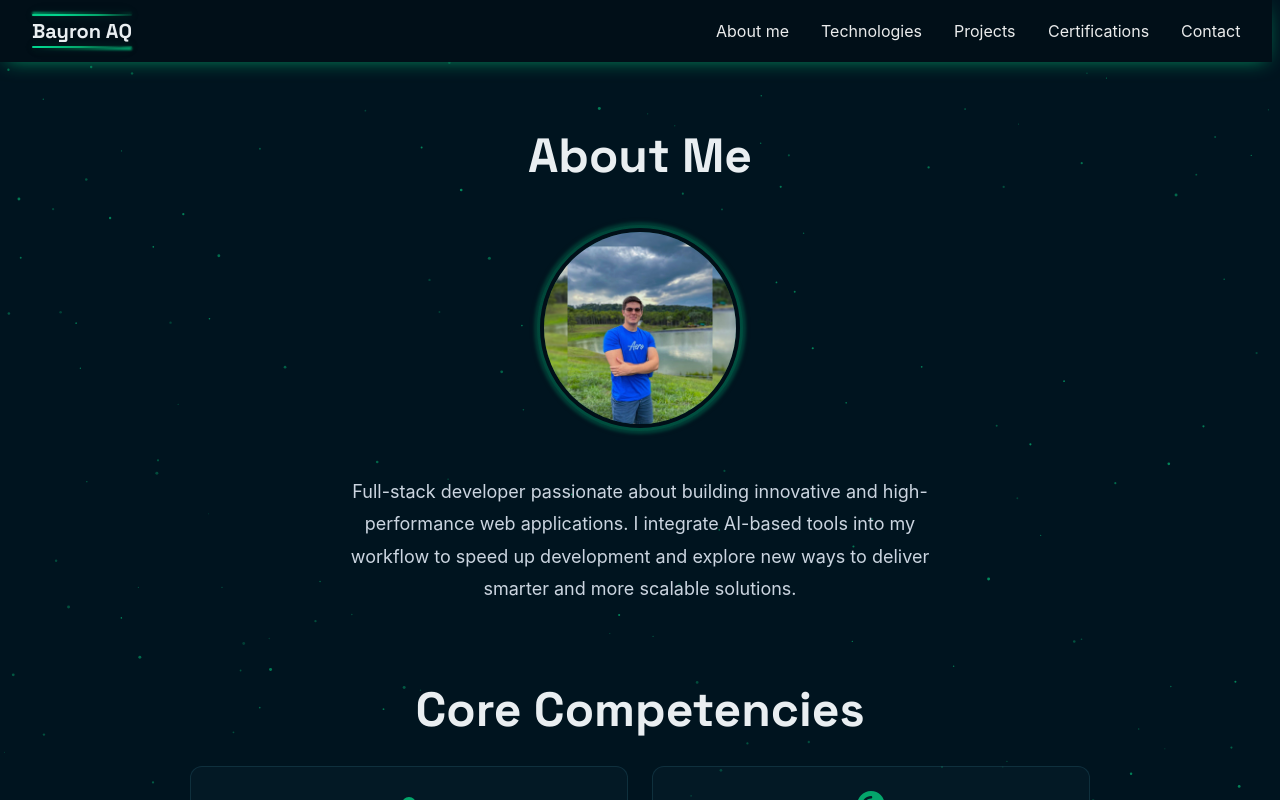
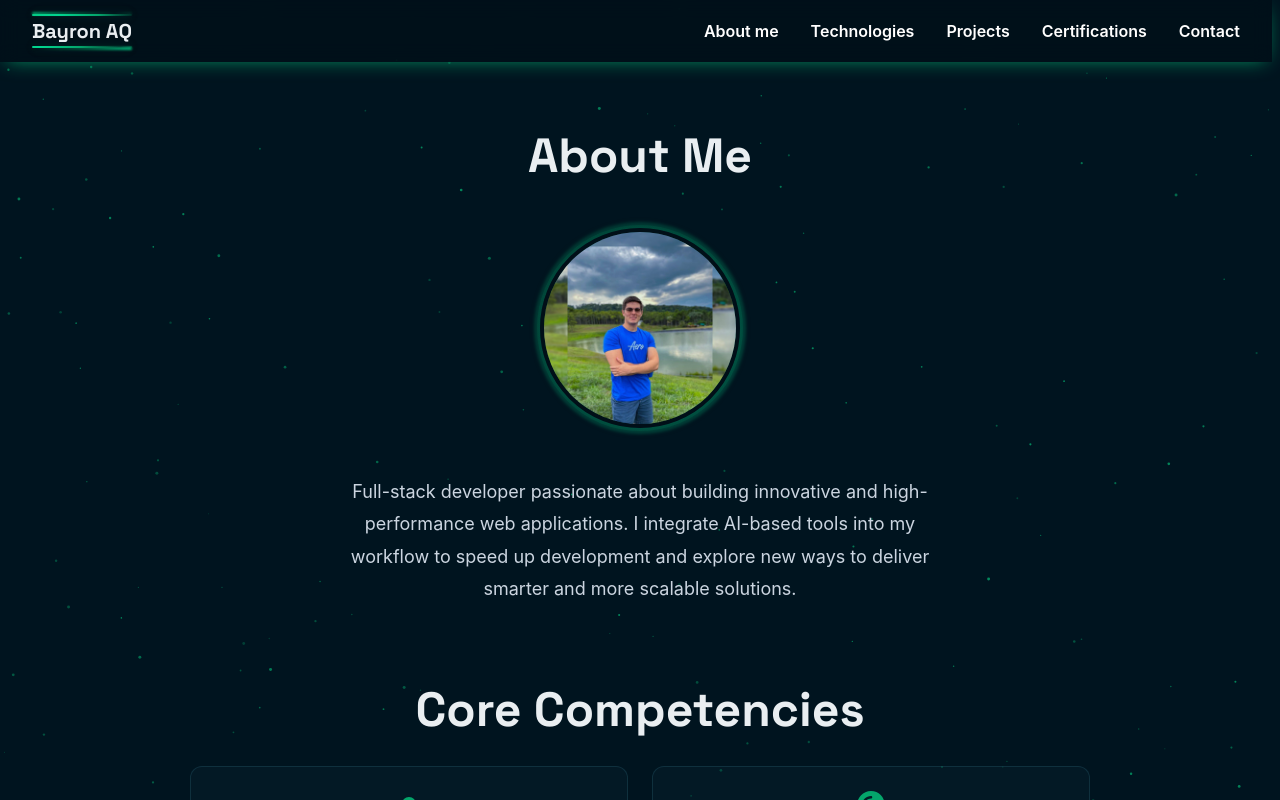
Before and after one commit to Bayronalpizar99/Portafolio, a React (Vite) app: page / in a window 1280 px wide. Built offline with nearby package versions, Linux system fonts and the light colour scheme.

Commit message:
Fix navbar link opacity and react-icons imports

```diff
--- a/package.json
+++ b/package.json
@@ -17,7 +17,7 @@
     "@tsparticles/react": "^3.0.0",
     "@tsparticles/slim": "^3.8.1",
     "@types/react-scroll": "^1.8.10",
-    "framer-motion": "^11.18.2",
+    "framer-motion": "^6.5.1",
     "react": "^18.2.0",
     "react-copy-to-clipboard": "^5.1.0",
     "react-dom": "^18.2.0",
--- a/src/components/Navbar.tsx
+++ b/src/components/Navbar.tsx
@@ -10,11 +10,12 @@ const spaceGroteskStyle = {
 
 export const Navbar = () => {
   const linkStyles = {
-    color: "brand.text",
-    fontWeight: "medium",
+    color: "#ffffff", // Blanco puro para máxima visibilidad
+    fontWeight: "600", // Peso de fuente más fuerte
     cursor: "pointer",
     position: "relative" as const,
     zIndex: 2,
+    opacity: 1, // Asegurar opacidad completa
   };
 
 
@@ -42,9 +43,6 @@ export const Navbar = () => {
   };
 
 
-  const createEntryAnimation = (delay: number) => ({
-    animation: `slideInFromTop 0.8s cubic-bezier(0.68, -0.55, 0.265, 1.55) ${delay}s both`,
-  });
 
   return (
     <Flex
@@ -53,8 +51,9 @@ export const Navbar = () => {
       justify="space-between"
       paddingY={4}
       paddingX={8}
-      bg="brand.background"
+      bg="rgba(1, 15, 24, 0.8)" // Fondo semi-transparente
       position="fixed"
+      sx={{ backdropFilter: 'blur(10px)' }} // Efecto "frosted glass"
       width="100%"
       zIndex={1000}
       boxShadow="0px 4px 20px -7px #04a56b"
@@ -156,17 +155,7 @@ export const Navbar = () => {
             },
           },
 
-          // Animación de entrada para los enlaces del navbar
-          '@keyframes slideInFromTop': {
-            '0%': {
-              opacity: 0,
-              transform: 'translateY(-30px) scale(0.8)',
-            },
-            '100%': {
-              opacity: 1,
-              transform: 'translateY(0) scale(1)',
-            },
-          },
+
         }}
       >
         <Text
@@ -189,7 +178,6 @@ export const Navbar = () => {
           position="relative"
           sx={{
             ...navLinkHoverEffect,
-            ...createEntryAnimation(0.2),
           }}
         >
           <Link
@@ -208,7 +196,6 @@ export const Navbar = () => {
           position="relative"
           sx={{
             ...navLinkHoverEffect,
-            ...createEntryAnimation(0.4),
           }}
         >
           <Link
@@ -227,7 +214,6 @@ export const Navbar = () => {
           position="relative"
           sx={{
             ...navLinkHoverEffect,
-            ...createEntryAnimation(0.6),
           }}
         >
           <Link
@@ -248,7 +234,6 @@ export const Navbar = () => {
           position="relative"
           sx={{
             ...navLinkHoverEffect,
-            ...createEntryAnimation(0.8),
           }}
         >
           <Link
@@ -268,7 +253,6 @@ export const Navbar = () => {
           position="relative"
           sx={{
             ...navLinkHoverEffect,
-            ...createEntryAnimation(1.0),
           }}
         >
           <Link
```
Also changed, not shown: 1 other file (tests, documents, lock files or other folders).
